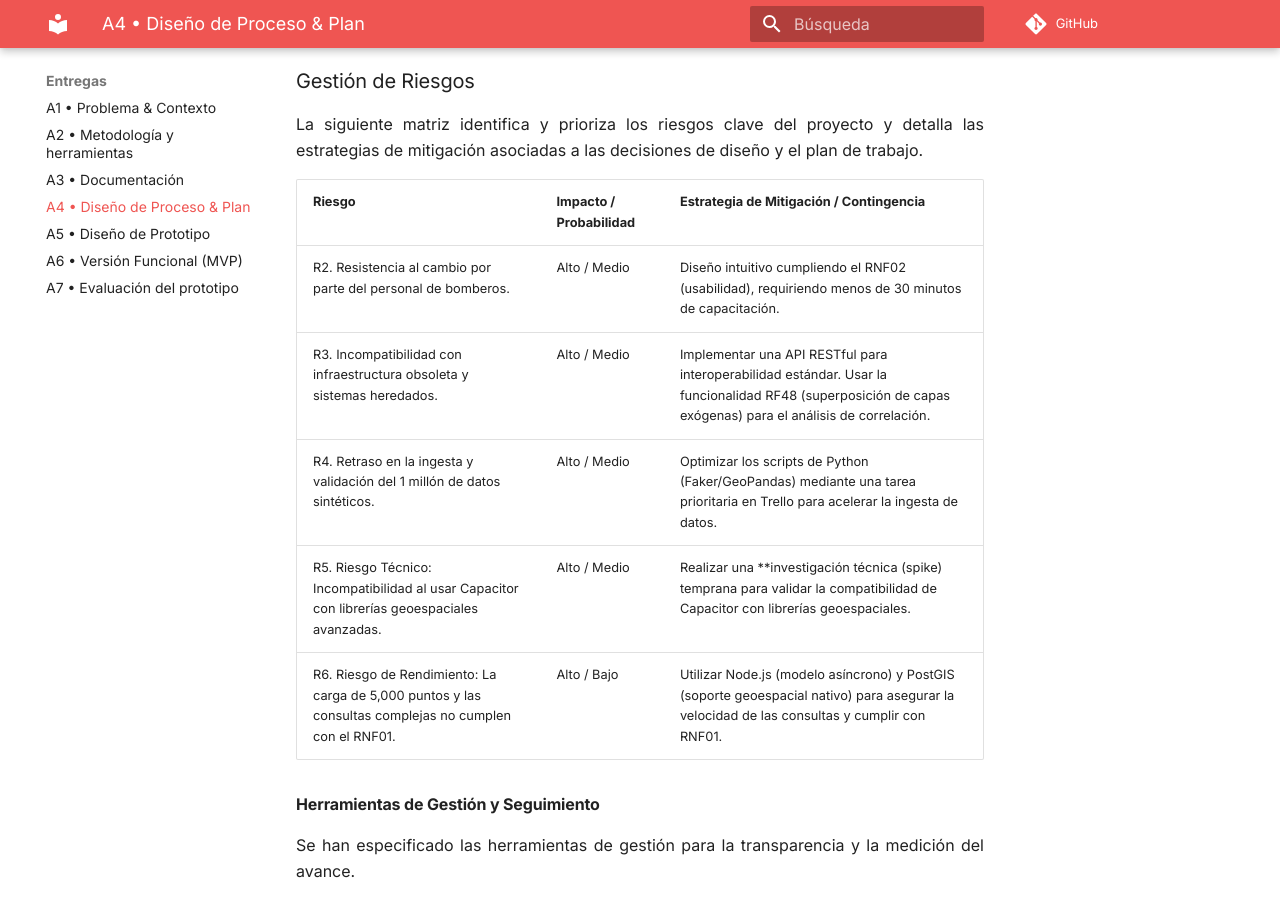
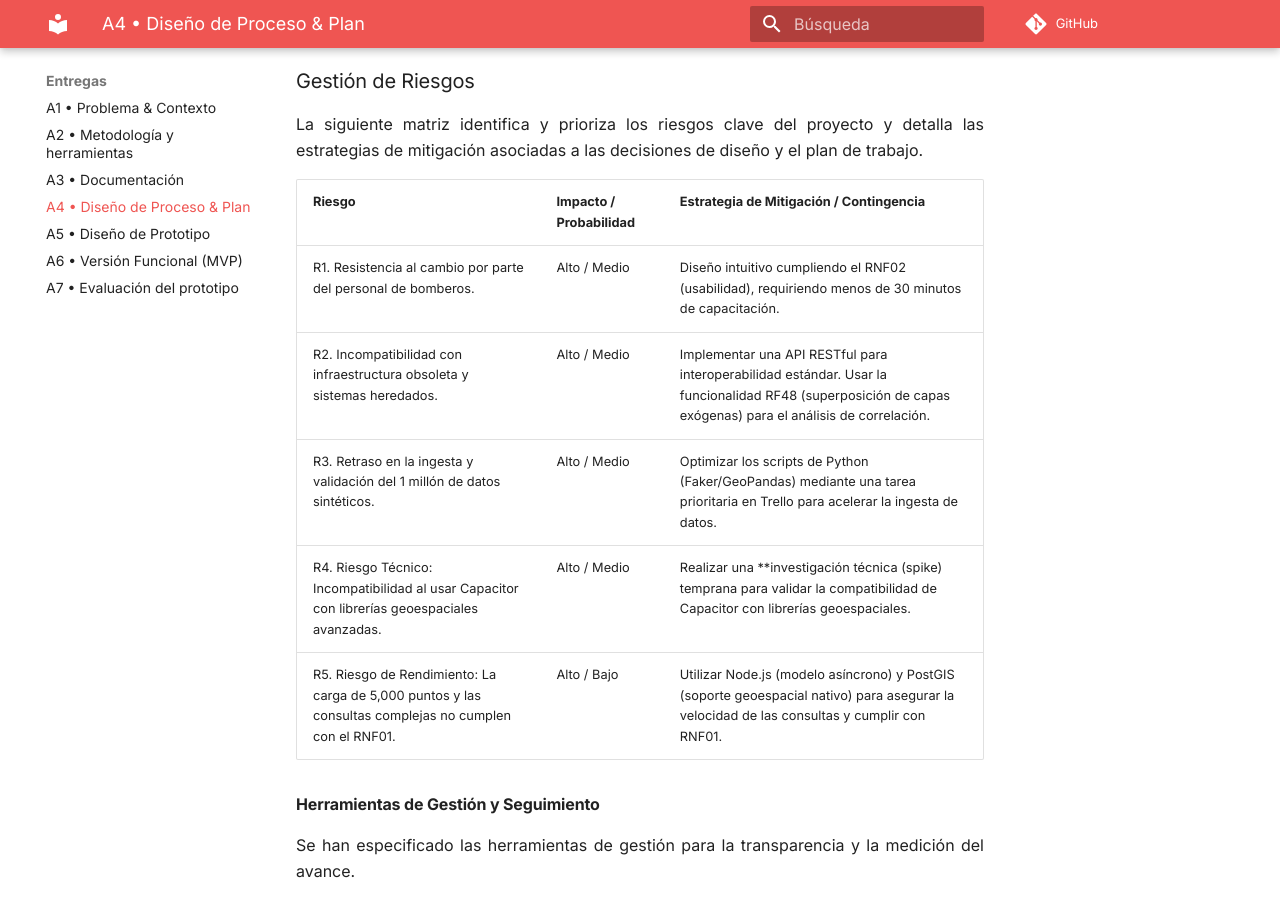
Before and after one commit to L1TnzO/Documentacion-PDS, an MkDocs documentation site: the page built from docs/A4.md, in a window 1280 px wide and 900 px high, scrolled down 10263 px. Built offline with MkDocs 1.6.1 and Material for MkDocs 9.7.7, drawn with Linux system fonts in a browser that asks for light colours; comment, search, counter and statistics services are not loaded.

Commit message:
Update A4.md

```diff
--- a/docs/A4.md
+++ b/docs/A4.md
@@ -135,11 +135,11 @@ La siguiente matriz identifica y prioriza los riesgos clave del proyecto y detal
 
 | Riesgo | Impacto / Probabilidad | Estrategia de Mitigación / Contingencia |
 | :--- | :--- | :--- |
-| R2. Resistencia al cambio por parte del personal de bomberos. | Alto / Medio | Diseño intuitivo cumpliendo el RNF02 (usabilidad), requiriendo menos de 30 minutos de capacitación. |
-| R3. Incompatibilidad con infraestructura obsoleta y sistemas heredados. | Alto / Medio | Implementar una API RESTful para interoperabilidad estándar. Usar la funcionalidad RF48 (superposición de capas exógenas) para el análisis de correlación. |
-| R4. Retraso en la ingesta y validación del 1 millón de datos sintéticos. | Alto / Medio | Optimizar los scripts de Python (Faker/GeoPandas) mediante una tarea prioritaria en Trello para acelerar la ingesta de datos. |
-| R5. Riesgo Técnico: Incompatibilidad al usar Capacitor con librerías geoespaciales avanzadas. | Alto / Medio | Realizar una **investigación técnica (spike) temprana para validar la compatibilidad de Capacitor con librerías geoespaciales. |
-| R6. Riesgo de Rendimiento: La carga de 5,000 puntos y las consultas complejas no cumplen con el RNF01. | Alto / Bajo | Utilizar Node.js (modelo asíncrono) y PostGIS (soporte geoespacial nativo) para asegurar la velocidad de las consultas y cumplir con RNF01. |
+| R1. Resistencia al cambio por parte del personal de bomberos. | Alto / Medio | Diseño intuitivo cumpliendo el RNF02 (usabilidad), requiriendo menos de 30 minutos de capacitación. |
+| R2. Incompatibilidad con infraestructura obsoleta y sistemas heredados. | Alto / Medio | Implementar una API RESTful para interoperabilidad estándar. Usar la funcionalidad RF48 (superposición de capas exógenas) para el análisis de correlación. |
+| R3. Retraso en la ingesta y validación del 1 millón de datos sintéticos. | Alto / Medio | Optimizar los scripts de Python (Faker/GeoPandas) mediante una tarea prioritaria en Trello para acelerar la ingesta de datos. |
+| R4. Riesgo Técnico: Incompatibilidad al usar Capacitor con librerías geoespaciales avanzadas. | Alto / Medio | Realizar una **investigación técnica (spike) temprana para validar la compatibilidad de Capacitor con librerías geoespaciales. |
+| R5. Riesgo de Rendimiento: La carga de 5,000 puntos y las consultas complejas no cumplen con el RNF01. | Alto / Bajo | Utilizar Node.js (modelo asíncrono) y PostGIS (soporte geoespacial nativo) para asegurar la velocidad de las consultas y cumplir con RNF01. |
 
 #### Herramientas de Gestión y Seguimiento
 
```
